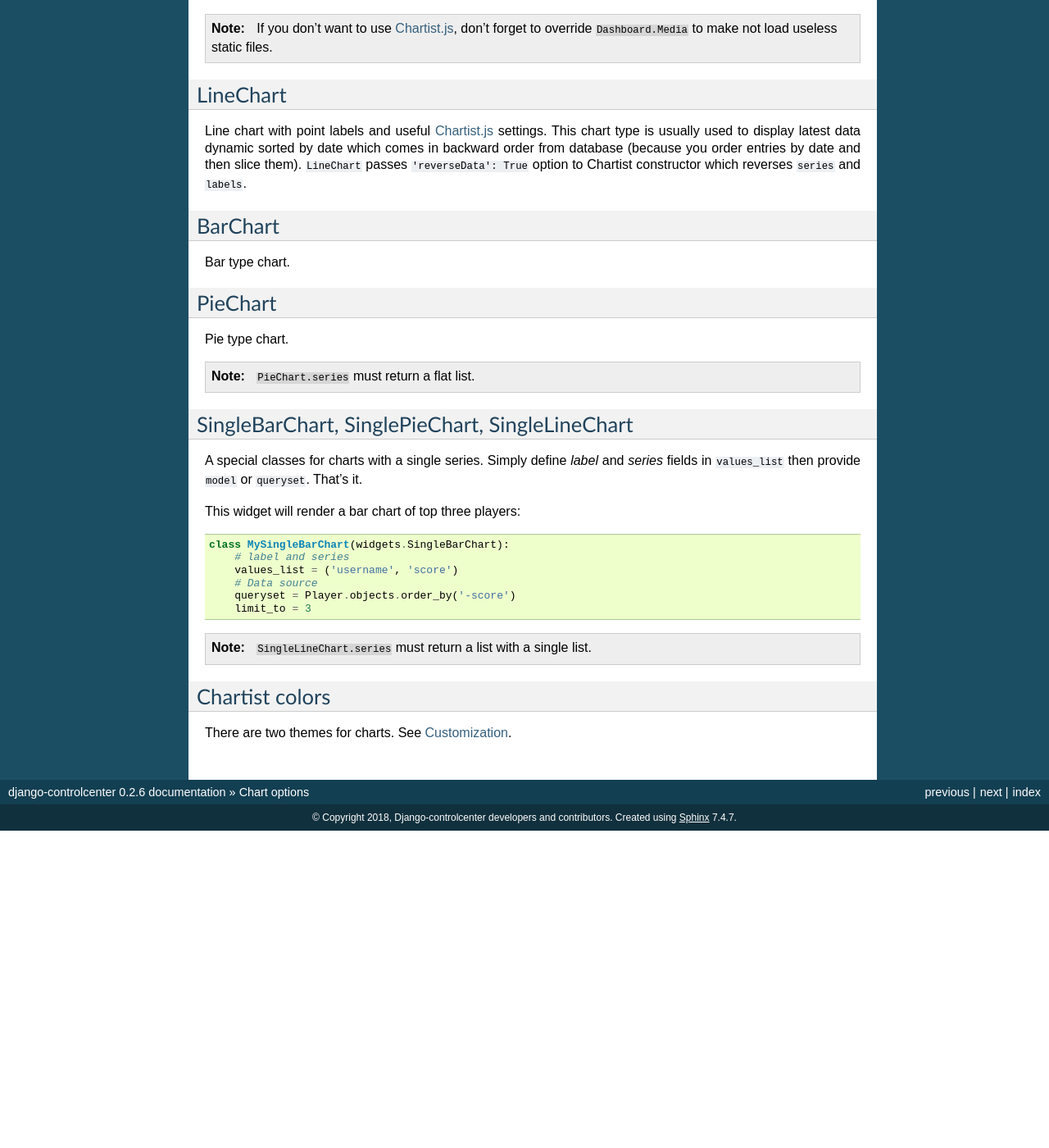
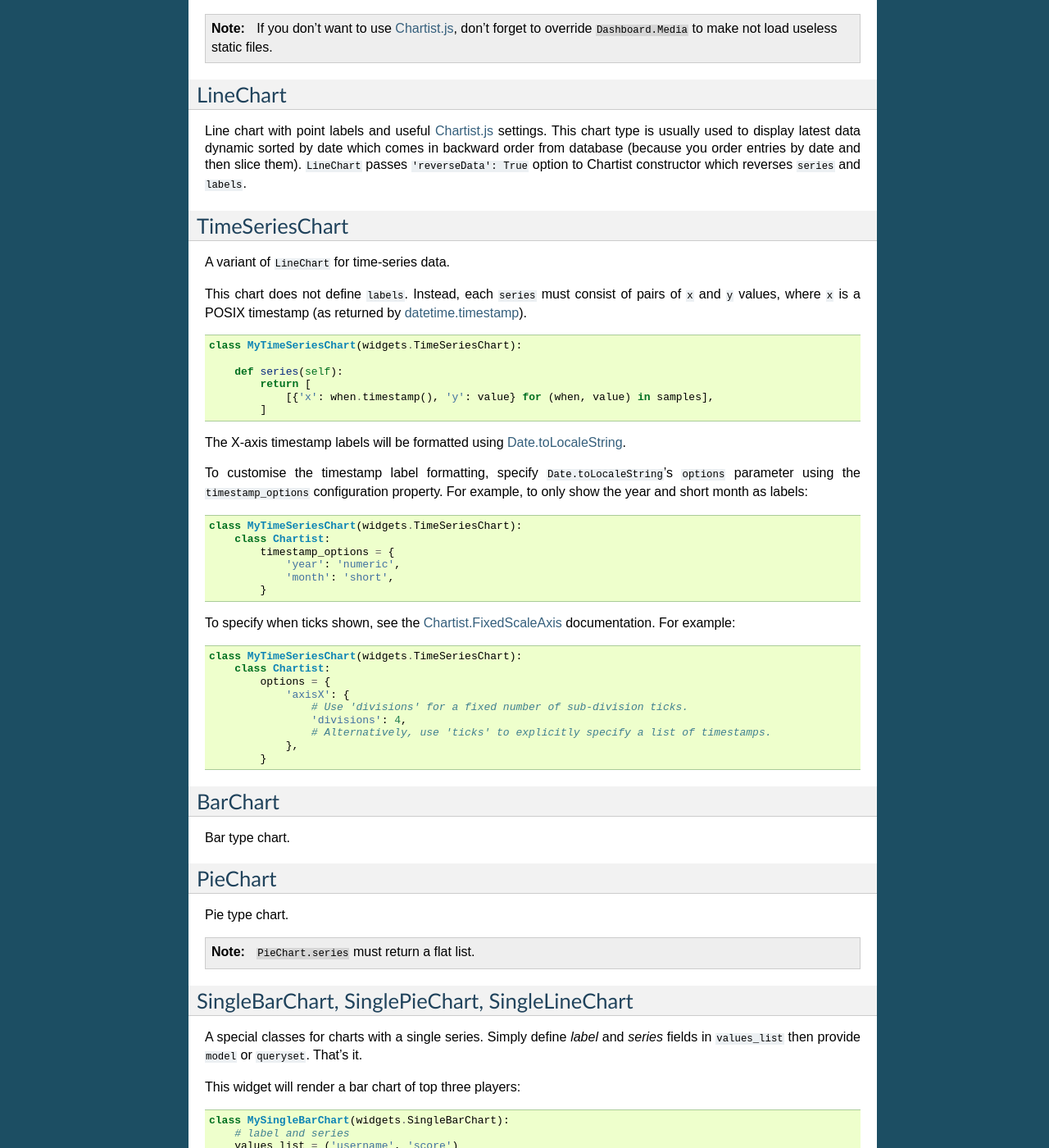
Before and after one commit to darkmoon-joker/django_control, a Sphinx documentation site: the page built from docs/charts.rst, in a window 1280 px wide and 1400 px high, scrolled down 1543 px. Shown: the whole window at 82% size. Built offline with Sphinx 7.4.7, drawn with Linux system fonts in a browser that asks for light colours; before the commit the page ends 2556 px from its top, so only the background shows below that.

Commit message:
Add documentation for TimeSeriesChart

```diff
--- a/docs/charts.rst
+++ b/docs/charts.rst
@@ -94,6 +94,60 @@ LineChart
 Line chart with point labels and useful Chartist.js_ settings. This chart type is usually used to display latest data dynamic sorted by date which comes in backward order from database (because you order entries by date and then slice them). ``LineChart`` passes ``'reverseData': True`` option to Chartist constructor which reverses ``series`` and ``labels``.
 
 
+TimeSeriesChart
+---------------
+
+A variant of ``LineChart`` for time-series data.
+
+This chart does not define ``labels``. Instead, each ``series`` must consist of pairs of ``x`` and ``y`` values,
+where ``x`` is a POSIX timestamp (as returned by `datetime.timestamp`_).
+
+.. code-block:: python
+
+    class MyTimeSeriesChart(widgets.TimeSeriesChart):
+
+        def series(self):
+            return [
+                [{'x': when.timestamp(), 'y': value} for (when, value) in samples],
+            ]
+
+The X-axis timestamp labels will be formatted using `Date.toLocaleString`_.
+
+To customise the timestamp label formatting, specify ``Date.toLocaleString``'s ``options`` parameter
+using the ``timestamp_options`` configuration property.
+For example, to only show the year and short month as labels:
+
+.. code-block:: python
+
+    class MyTimeSeriesChart(widgets.TimeSeriesChart):
+        class Chartist:
+            timestamp_options = {
+                'year': 'numeric',
+                'month': 'short',
+            }
+
+To specify when ticks shown, see the `Chartist.FixedScaleAxis`_ documentation.
+For example:
+
+.. code-block:: python
+
+    class MyTimeSeriesChart(widgets.TimeSeriesChart):
+        class Chartist:
+            options = {
+                'axisX': {
+                    # Use 'divisions' for a fixed number of sub-division ticks.
+                    'divisions': 4,
+                    # Alternatively, use 'ticks' to explicitly specify a list of timestamps.
+                },
+            }
+
+
+
+.. _`datetime.timestamp`: https://docs.python.org/3/library/datetime.html#datetime.datetime.timestamp
+.. _`Date.toLocaleString`: https://developer.mozilla.org/en-US/docs/Web/JavaScript/Reference/Global_Objects/Date/toLocaleString
+.. _`Chartist.FixedScaleAxis`: https://gionkunz.github.io/chartist-js/api-documentation.html#module-chartistfixedscaleaxis
+
+
 BarChart
 --------
 
```
